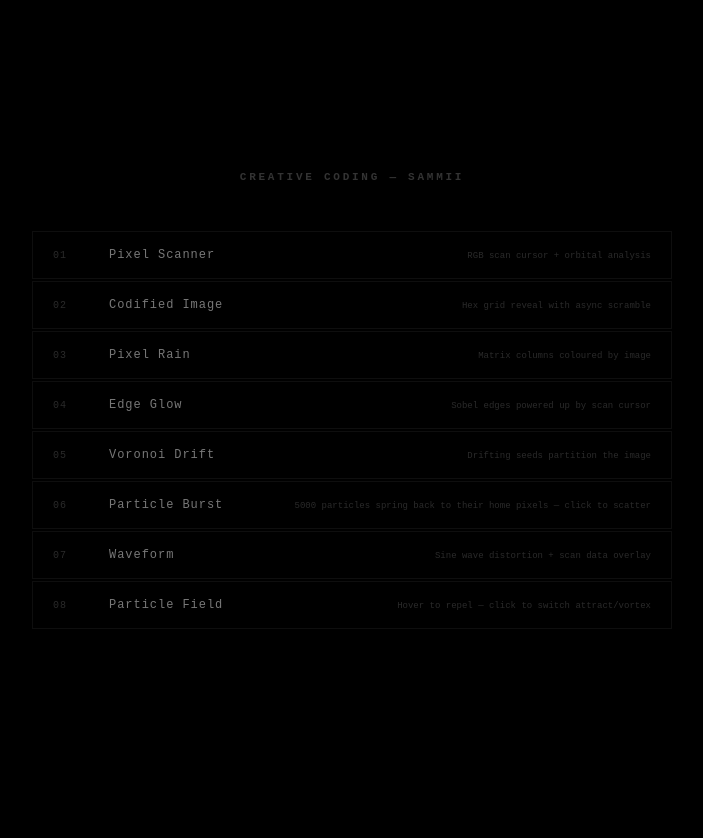
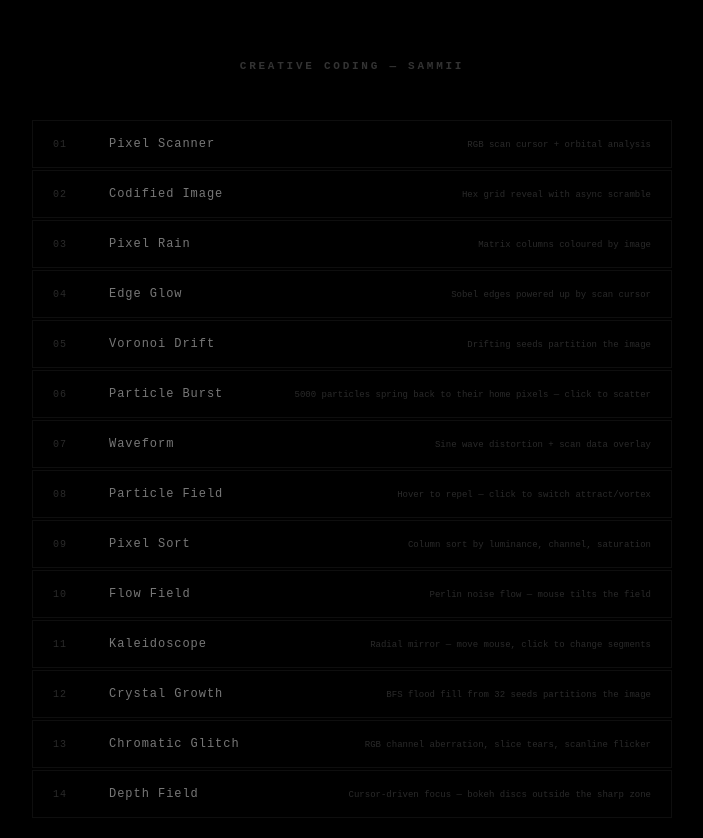
Before and after one commit to Sammii-HK/creative-coding, a plain HTML site: page index.html in a window 1280 px wide. Shown: the whole page, without its empty margins (288-991 px from the left). Before the commit the page ends 800 px from the top, so only its background shows below. Drawn offline with Linux system fonts and the light colour scheme.

Commit message:
Update gallery index with experiments 09–14
Co-Authored-By: Claude Sonnet 4.6 <noreply@anthropic.com>

```diff
--- a/index.html
+++ b/index.html
@@ -79,6 +79,36 @@
       <span class="card-title">Particle Field</span>
       <span class="card-desc">Hover to repel — click to switch attract/vortex</span>
     </a>
+    <a class="card" href="experiment-09.html">
+      <span class="card-num">09</span>
+      <span class="card-title">Pixel Sort</span>
+      <span class="card-desc">Column sort by luminance, channel, saturation</span>
+    </a>
+    <a class="card" href="experiment-10.html">
+      <span class="card-num">10</span>
+      <span class="card-title">Flow Field</span>
+      <span class="card-desc">Perlin noise flow — mouse tilts the field</span>
+    </a>
+    <a class="card" href="experiment-11.html">
+      <span class="card-num">11</span>
+      <span class="card-title">Kaleidoscope</span>
+      <span class="card-desc">Radial mirror — move mouse, click to change segments</span>
+    </a>
+    <a class="card" href="experiment-12.html">
+      <span class="card-num">12</span>
+      <span class="card-title">Crystal Growth</span>
+      <span class="card-desc">BFS flood fill from 32 seeds partitions the image</span>
+    </a>
+    <a class="card" href="experiment-13.html">
+      <span class="card-num">13</span>
+      <span class="card-title">Chromatic Glitch</span>
+      <span class="card-desc">RGB channel aberration, slice tears, scanline flicker</span>
+    </a>
+    <a class="card" href="experiment-14.html">
+      <span class="card-num">14</span>
+      <span class="card-title">Depth Field</span>
+      <span class="card-desc">Cursor-driven focus — bokeh discs outside the sharp zone</span>
+    </a>
   </div>
 </body>
 </html>
```
